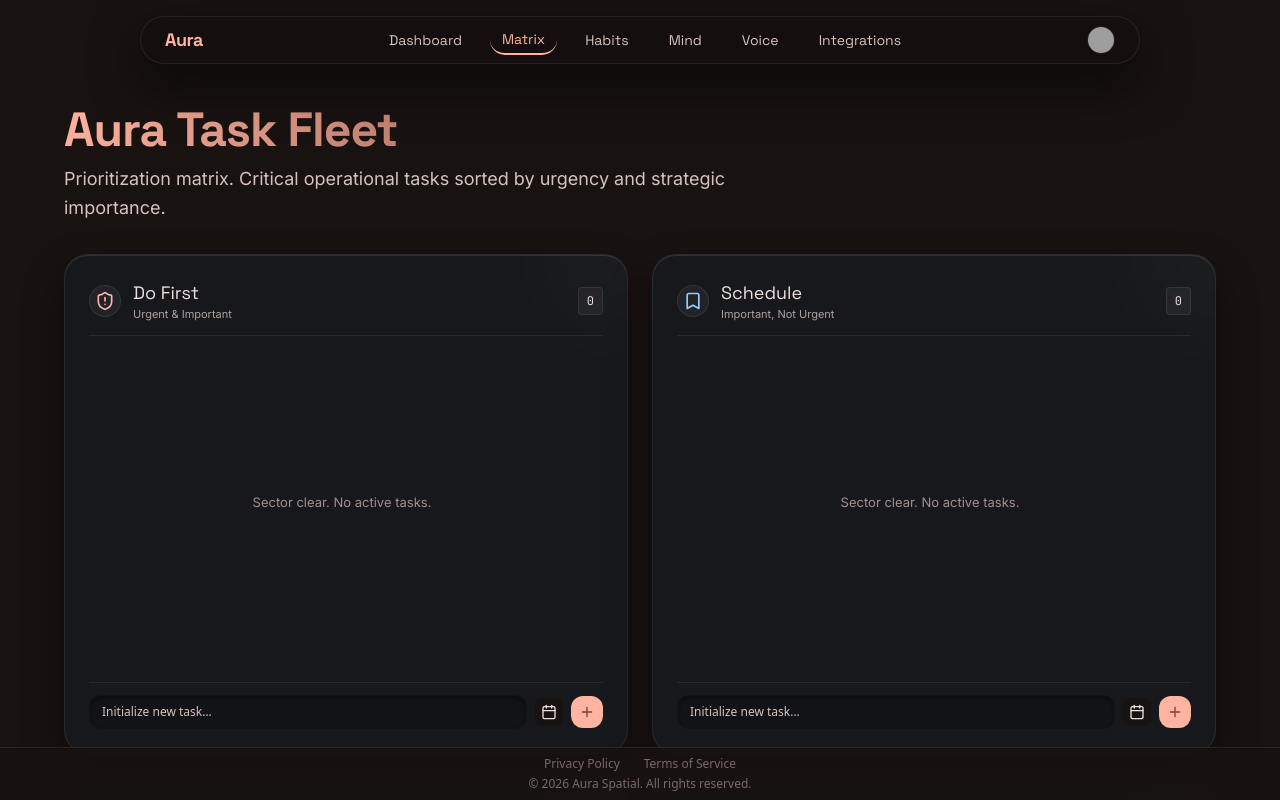
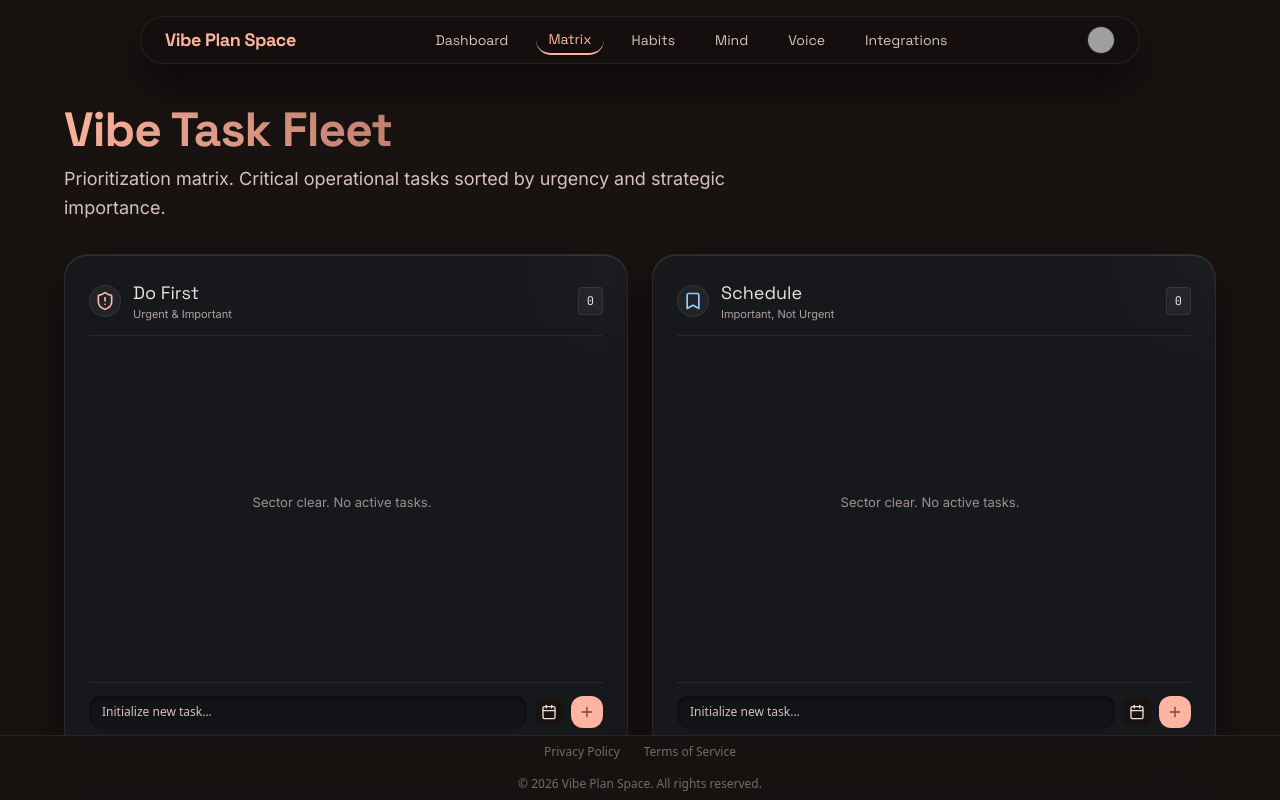
Before and after one commit to AvneetSingh11/vibe-plan-space, a React (Vite) app: page / in a window 1280 px wide. Both pictures are taken after a click on the button "Matrix". Shown: the top 800 px of the page. Built offline with nearby package versions, Linux system fonts and the light colour scheme; grey boxes are pictures that could not be loaded.

Commit message:
Update app name to Vibe Plan Space

```diff
--- a/index.html
+++ b/index.html
@@ -4,7 +4,7 @@
     <meta charset="UTF-8" />
     <meta name="viewport" content="width=device-width, initial-scale=1.0" />
     <meta name="google-site-verification" content="ux6NsoZAtYyLzpouhYIw6DeNJkta6sqTRSaP8AJu5zo" />
-    <title>Aura Spatial | Vibe Plan Space</title>
+    <title>Vibe Plan Space</title>
     <link href="https://fonts.googleapis.com/css2?family=Material+Symbols+Outlined:wght,FILL@100..700,0..1&display=swap" rel="stylesheet"/>
     <link href="https://fonts.googleapis.com/css2?family=Space+Grotesk:wght@300..700&family=Inter:wght@300..600&family=JetBrains+Mono:wght@400..800&display=swap" rel="stylesheet"/>
   </head>
--- a/src/App.tsx
+++ b/src/App.tsx
@@ -1089,7 +1089,7 @@ export default function App() {
       {/* TopNavBar */}
       <nav className="top-nav-container fixed top-4 left-1/2 -translate-x-1/2 w-[95%] max-w-[1000px] rounded-full backdrop-blur-3xl text-primary-container font-headline-md text-sm border border-glass-stroke shadow-[0_20px_50px_rgba(0,0,0,0.5)] flex justify-between items-center px-6 py-2 z-50">
         <div className="flex items-center gap-2">
-          <span className="font-headline-md text-lg font-bold tracking-tight text-primary-container">Aura</span>
+            <span className="font-headline-md text-lg font-bold tracking-tight text-primary-container">Vibe Plan Space</span>
         </div>
         <div className="hidden md:flex items-center gap-4">
           <button onClick={() => setActiveTab('dashboard')} className={`transition-colors duration-300 hover:scale-105 hover:bg-white/5 rounded-full px-3 py-1 ${activeTab === 'dashboard' ? 'text-primary-fixed-dim border-b-2 border-primary-fixed-dim' : 'text-on-surface-variant hover:text-on-surface'}`}>Dashboard</button>
@@ -1374,11 +1374,11 @@ export default function App() {
 
       {/* FOOTER ZONE */}
       <footer className="fixed bottom-0 w-full text-center py-2 pb-16 md:pb-2 text-xs text-on-surface-variant/50 border-t border-glass-stroke bg-background/80 backdrop-blur-md z-40">
-        <div className="flex justify-center gap-6 mb-1">
-          <a href="#/privacy" className="hover:text-primary-container transition">Privacy Policy</a>
-          <a href="#/terms" className="hover:text-primary-container transition">Terms of Service</a>
+        <div className="flex items-center justify-center gap-6 mb-4">
+          <button onClick={() => setView('privacy')} className="hover:text-primary transition-colors cursor-pointer">Privacy Policy</button>
+          <button onClick={() => setView('terms')} className="hover:text-primary transition-colors cursor-pointer">Terms of Service</button>
         </div>
-        <p>&copy; {new Date().getFullYear()} Aura Spatial. All rights reserved.</p>
+        <p>&copy; {new Date().getFullYear()} Vibe Plan Space. All rights reserved.</p>
       </footer>
     </div>
   );
--- a/src/components/EisenhowerMatrix.tsx
+++ b/src/components/EisenhowerMatrix.tsx
@@ -207,7 +207,7 @@ export default function EisenhowerMatrix({
     <div className="w-full h-full flex flex-col">
       <header className="mb-8 flex justify-between items-end">
         <div>
-          <h1 className="font-display-hero text-display-hero gradient-text mb-2">Aura Task Fleet</h1>
+          <h1 className="font-display-hero text-display-hero gradient-text mb-2">Vibe Task Fleet</h1>
           <p className="font-body-lg text-body-lg text-on-surface-variant max-w-2xl">
             Prioritization matrix. Critical operational tasks sorted by urgency and strategic importance.
           </p>
--- a/src/components/HabitTracker.tsx
+++ b/src/components/HabitTracker.tsx
@@ -30,7 +30,7 @@ export default function HabitTracker({ habits, onToggleHabit, onAddHabit, onDele
     <div className="w-full h-full flex flex-col items-center">
       <header className="w-full max-w-4xl mb-8 flex justify-between items-end">
         <div>
-          <h1 className="font-display-hero text-display-hero gradient-text mb-2">Aura Vault</h1>
+          <h1 className="font-display-hero text-display-hero gradient-text mb-2">Vibe Vault</h1>
           <p className="font-body-lg text-body-lg text-on-surface-variant max-w-2xl">
             Behavioral conditioning and consistency protocols.
           </p>
```
